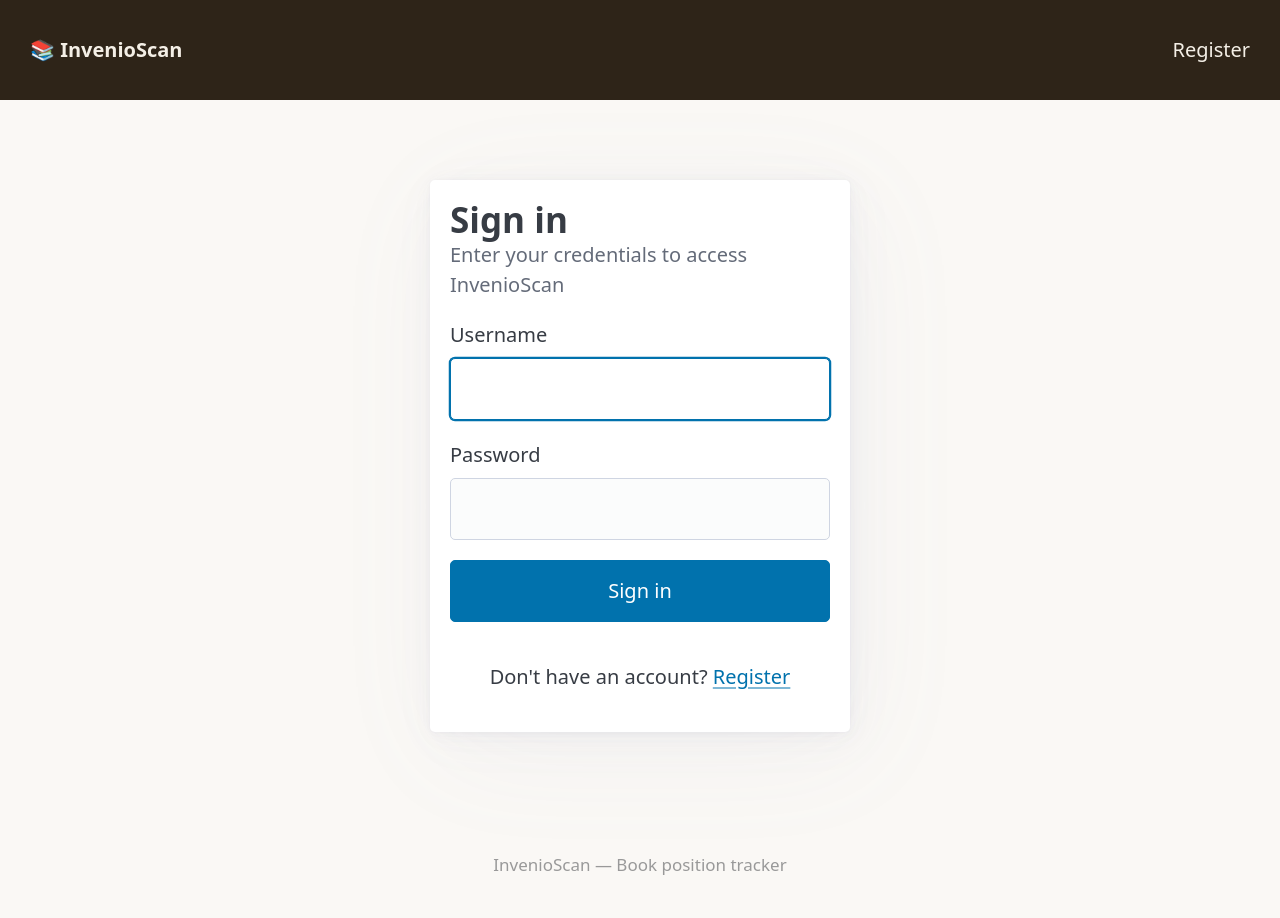
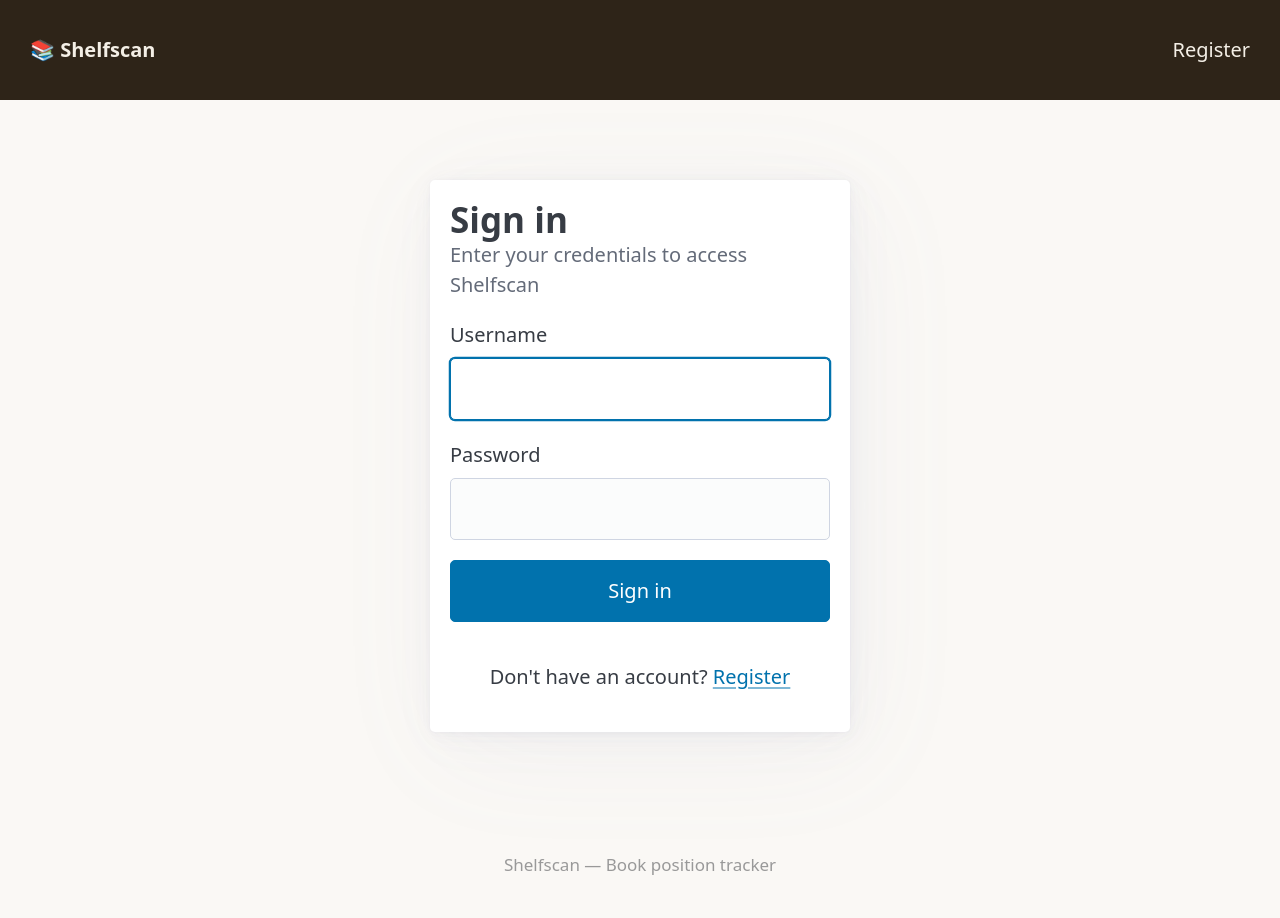
Before and after one commit to cavenditti/invenioScan-backend, a FastAPI app: page /login in a window 1280 px wide. Run offline with FastAPI, Linux system fonts and the light colour scheme; some libraries are stand-ins or nearby versions.

Commit message:
refactor: rename InvenioScan to Shelfscan across the codebase

```diff
--- a/invenioscan/qr.py
+++ b/invenioscan/qr.py
@@ -70,7 +70,7 @@ def render_printable_qr_sheet(labels: list[tuple[ShelfPosition, str]], settings:
             "<head>",
             '<meta charset="utf-8">',
             '<meta name="viewport" content="width=device-width, initial-scale=1">',
-            "<title>InvenioScan QR Sheet</title>",
+            "<title>Shelfscan QR Sheet</title>",
             "<style>",
             "@page { size: A4 portrait; margin: 10mm; }",
             "body { font-family: Helvetica, Arial, sans-serif; margin: 0; color: #111; }",
--- a/invenioscan/settings.py
+++ b/invenioscan/settings.py
@@ -8,7 +8,7 @@ from pydantic_settings import BaseSettings, SettingsConfigDict
 class Settings(BaseSettings):
     model_config = SettingsConfigDict(env_prefix="INVSCAN_", env_file=".env", extra="ignore")
 
-    app_name: str = "InvenioScan"
+    app_name: str = "Shelfscan"
     api_prefix: str = "/api/v1"
 
     # Database
--- a/invenioscan/templates/admin_users.html
+++ b/invenioscan/templates/admin_users.html
@@ -1,5 +1,5 @@
 {% extends "base.html" %}
-{% block title %}User Management — InvenioScan{% endblock %}
+{% block title %}User Management — Shelfscan{% endblock %}
 {% block content %}
 <hgroup style="margin-top: 2rem;">
   <h1>User Management</h1>
--- a/invenioscan/templates/base.html
+++ b/invenioscan/templates/base.html
@@ -3,7 +3,7 @@
 <head>
   <meta charset="utf-8">
   <meta name="viewport" content="width=device-width, initial-scale=1">
-  <title>{% block title %}InvenioScan{% endblock %}</title>
+  <title>{% block title %}Shelfscan{% endblock %}</title>
   <link rel="stylesheet" href="https://cdn.jsdelivr.net/npm/@picocss/pico@2/css/pico.min.css">
   <script src="https://unpkg.com/htmx.org@2.0.4"></script>
   <style>
@@ -35,7 +35,7 @@
   {% block nav %}
   <nav>
     <ul>
-      <li><strong><a href="/">📚 InvenioScan</a></strong></li>
+      <li><strong><a href="/">📚 Shelfscan</a></strong></li>
     </ul>
     {% if user %}
     <ul>
@@ -53,7 +53,7 @@
   </main>
 
   <footer class="container" style="text-align:center; padding:2rem 0; color:#999; font-size:.85rem;">
-    InvenioScan &mdash; Book position tracker
+    Shelfscan &mdash; Book position tracker
   </footer>
 </body>
 </html>
--- a/invenioscan/templates/book_detail.html
+++ b/invenioscan/templates/book_detail.html
@@ -1,5 +1,5 @@
 {% extends "base.html" %}
-{% block title %}{{ book.title }} — InvenioScan{% endblock %}
+{% block title %}{{ book.title }} — Shelfscan{% endblock %}
 {% block content %}
 <hgroup style="margin-top: 2rem;">
   <h1>{{ book.title }}</h1>
--- a/invenioscan/templates/books.html
+++ b/invenioscan/templates/books.html
@@ -1,5 +1,5 @@
 {% extends "base.html" %}
-{% block title %}Books — InvenioScan{% endblock %}
+{% block title %}Books — Shelfscan{% endblock %}
 {% block content %}
 <hgroup style="margin-top: 2rem;">
   <h1>Books</h1>
--- a/invenioscan/templates/index.html
+++ b/invenioscan/templates/index.html
@@ -1,5 +1,5 @@
 {% extends "base.html" %}
-{% block title %}Dashboard — InvenioScan{% endblock %}
+{% block title %}Dashboard — Shelfscan{% endblock %}
 {% block content %}
 <hgroup style="margin-top: 2rem;">
   <h1>Dashboard</h1>
--- a/invenioscan/templates/login.html
+++ b/invenioscan/templates/login.html
@@ -1,8 +1,8 @@
 {% extends "base.html" %}
-{% block title %}Login — InvenioScan{% endblock %}
+{% block title %}Login — Shelfscan{% endblock %}
 {% block nav %}
 <nav>
-  <ul><li><strong><a href="/">📚 InvenioScan</a></strong></li></ul>
+  <ul><li><strong><a href="/">📚 Shelfscan</a></strong></li></ul>
   <ul><li><a href="/register">Register</a></li></ul>
 </nav>
 {% endblock %}
@@ -10,7 +10,7 @@
 <article style="max-width: 420px; margin: 3rem auto;">
   <hgroup>
     <h2>Sign in</h2>
-    <p>Enter your credentials to access InvenioScan</p>
+    <p>Enter your credentials to access Shelfscan</p>
   </hgroup>
 
   {% if error %}
--- a/invenioscan/templates/register.html
+++ b/invenioscan/templates/register.html
@@ -1,8 +1,8 @@
 {% extends "base.html" %}
-{% block title %}Register — InvenioScan{% endblock %}
+{% block title %}Register — Shelfscan{% endblock %}
 {% block nav %}
 <nav>
-  <ul><li><strong><a href="/">📚 InvenioScan</a></strong></li></ul>
+  <ul><li><strong><a href="/">📚 Shelfscan</a></strong></li></ul>
   <ul><li><a href="/login">Sign in</a></li></ul>
 </nav>
 {% endblock %}
--- a/invenioscan/templates/shelf_detail.html
+++ b/invenioscan/templates/shelf_detail.html
@@ -1,5 +1,5 @@
 {% extends "base.html" %}
-{% block title %}Shelf {{ shelf.shelf_id }} — InvenioScan{% endblock %}
+{% block title %}Shelf {{ shelf.shelf_id }} — Shelfscan{% endblock %}
 {% block content %}
 <hgroup style="margin-top: 2rem;">
   <h1>Shelf: {{ shelf.shelf_id }}</h1>
--- a/invenioscan/templates/shelves.html
+++ b/invenioscan/templates/shelves.html
@@ -1,5 +1,5 @@
 {% extends "base.html" %}
-{% block title %}Shelves — InvenioScan{% endblock %}
+{% block title %}Shelves — Shelfscan{% endblock %}
 {% block content %}
 <hgroup style="margin-top: 2rem;">
   <h1>Shelves</h1>
```
Also changed, not shown: README.md.
